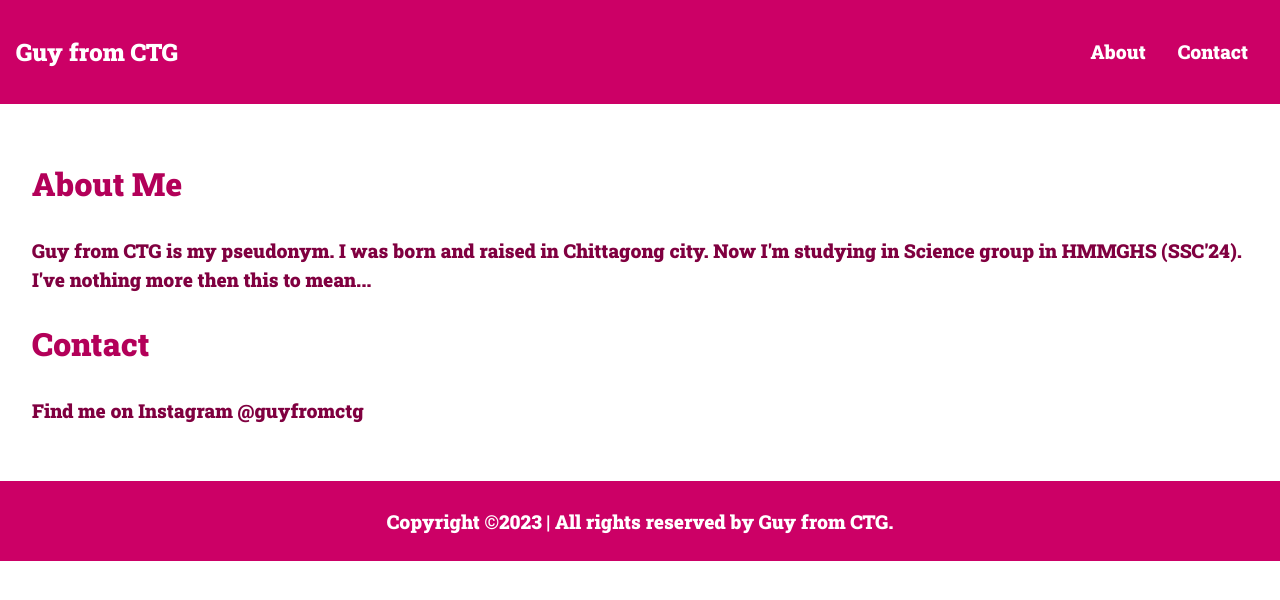
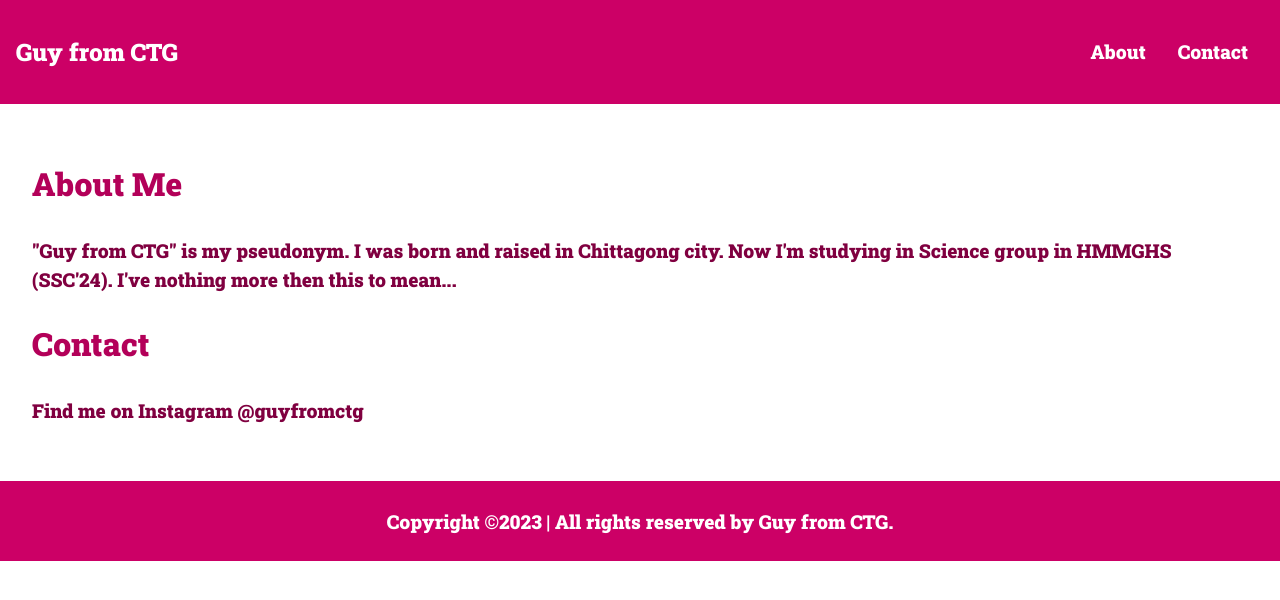
Before and after one commit to guyfromctg/guyfromctg.github.io, a plain HTML site: page index.html in a window 1280 px wide. Drawn offline with Linux system fonts and the light colour scheme.

Commit message:
Update index.html

```diff
--- a/index.html
+++ b/index.html
@@ -108,9 +108,7 @@ footer p {
 
   <section id="about">
     <h2>About Me</h2>
-    <p>Guy from CTG is my pseudonym. I was born and raised in  Chittagong city. Now I'm studying in Science group in HMMGHS (SSC'24).
-
-  I've nothing more then this  to mean...</p>
+    <p>"Guy from CTG" is my pseudonym. I was born and raised in  Chittagong city. Now I'm studying in Science group in HMMGHS (SSC'24). I've nothing more then this  to mean...</p>
         <h2>Contact</h2>
         <p>Find me on Instagram @guyfromctg</p>
   </section>
```
